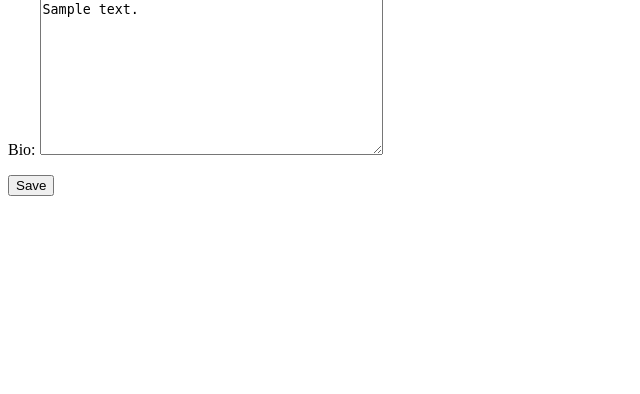
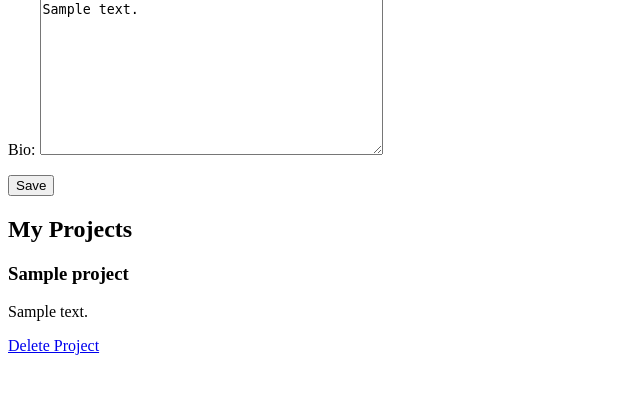
Before and after one commit to RanaAboudawoud/Team-Formation-Platform, a Django app: page /idea_maker_profile/ in a window 1280 px wide. Shown: the part 175-569 px from the top of the page, without its empty margins (0-640 px from the left). Run offline with Django 5.2, Linux system fonts and the light colour scheme; a user stored in the database is signed in; tables that the repository leaves empty hold one stand-in row (values such as "Sample post").

Commit message:
Delete project (#108)

```diff
--- a/core/templates/core/idea_maker_profile.html
+++ b/core/templates/core/idea_maker_profile.html
@@ -11,3 +11,12 @@
     {{ idea_maker_form.as_p }}
     <button type = "submit">Save</button>
 </form>
+
+<h2>My Projects</h2>
+
+{% for project in projects %}
+    <h3>{{ project.name }}</h3>
+    <p>{{ project.description }}</p>
+
+    <a href = "{% url 'delete_project' project.id %}">Delete Project</a>
+{% endfor %}
--- a/core/urls.py
+++ b/core/urls.py
@@ -10,4 +10,5 @@ urlpatterns = [
     path("collaborator_profile/", views.collaborator_profile, name = "collaborator_profile"),
     path("idea_maker_profile/", views.idea_maker_profile, name = "idea_maker_profile"),
     path("create_project/", views.create_project, name = "create_project"),
+    path("delete_project/<int:project_id>/", views.delete_project, name = "delete_project")
 ]
--- a/core/views.py
+++ b/core/views.py
@@ -104,6 +104,7 @@ def idea_maker_profile(request):
     user = request.user
     profile = Profile.objects.get(user = user)
     idea_maker, created = Idea_maker_profile.objects.get_or_create(profile = profile)
+    projects = Project.objects.filter(idea_maker = idea_maker)
 
     if request.method == "POST":
         form = IdeaMakerForm(request.POST)
@@ -117,7 +118,7 @@ def idea_maker_profile(request):
     else:
         form = IdeaMakerForm(initial = {"bio": idea_maker.bio})
 
-    return render(request, "core/idea_maker_profile.html", {"idea_maker_form": form, "idea_maker": idea_maker})
+    return render(request, "core/idea_maker_profile.html", {"idea_maker_form": form, "idea_maker": idea_maker, "projects": projects})
 
 def create_project(request):
     if not request.user.is_authenticated:
@@ -144,3 +145,17 @@ def create_project(request):
         form = ProjectForm()
 
     return render(request, "core/create_project.html", {"project_form": form})
+
+def delete_project(request, project_id):
+    if not request.user.is_authenticated:
+        return redirect("login")
+
+    user = request.user
+    profile = Profile.objects.get(user = user)
+    idea_maker = Idea_maker_profile.objects.get(profile = profile)
+
+    project = Project.objects.get(idea_maker = idea_maker, id = project_id)
+
+    project.delete()
+
+    return redirect('idea_maker_profile')
```
